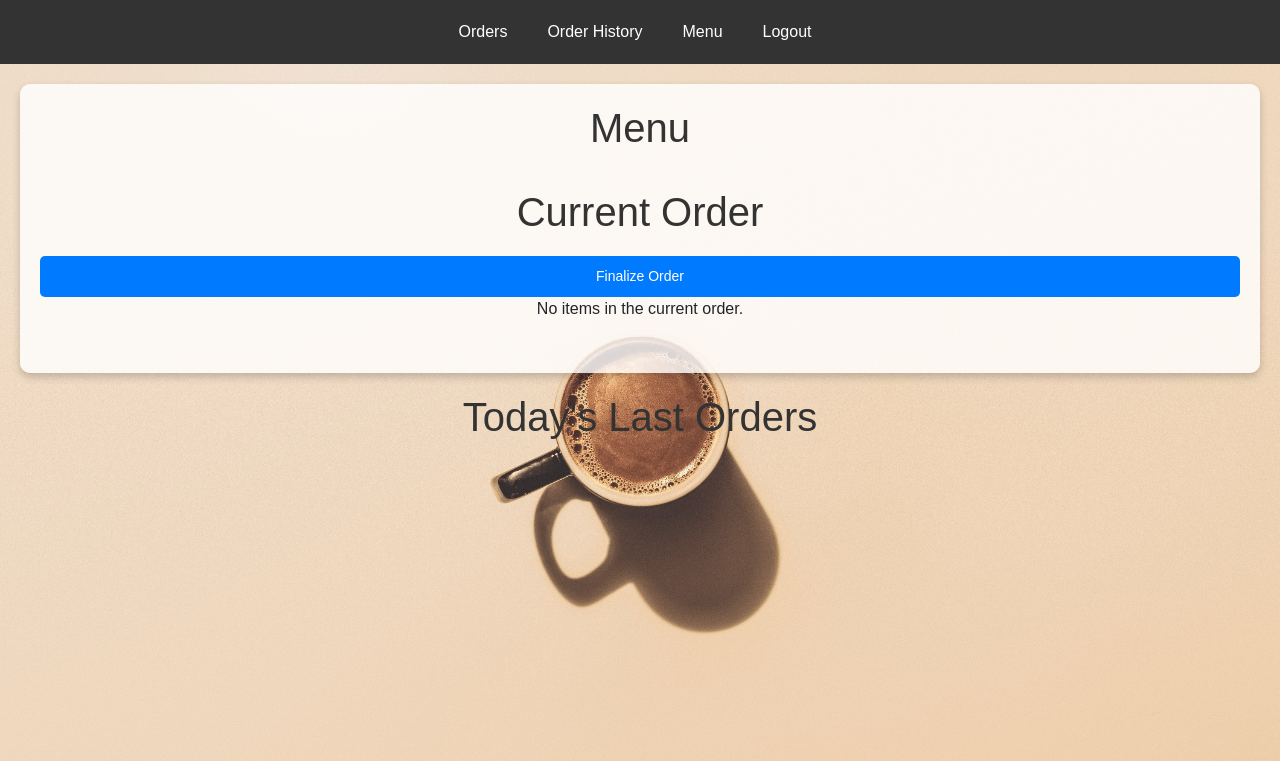
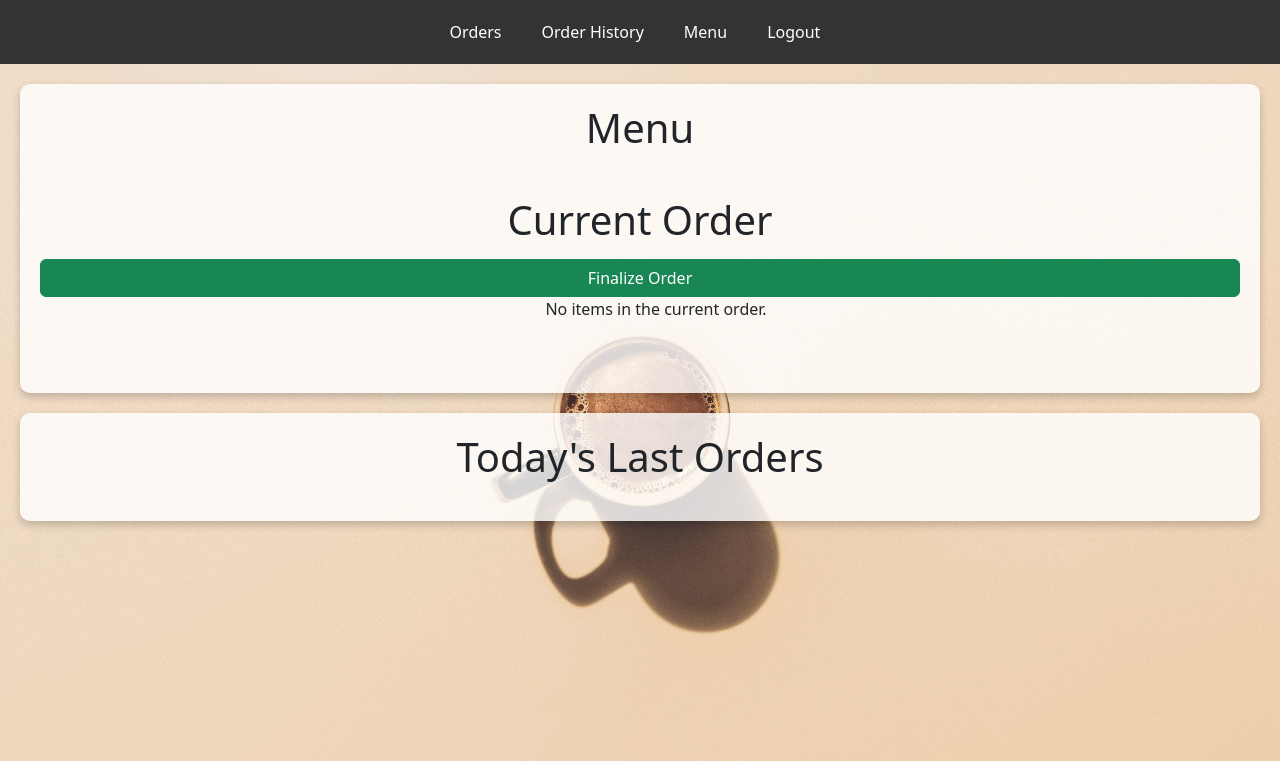
Before and after one commit to mohamed-622/Alx-Portfolio-JavaManager, a Flask app: page /orders in a window 1280 px wide. Shown: the top 761 px of the page. Run offline with Flask 3, Linux system fonts and the light colour scheme; the visitor is signed in with stand-in values (Sample User, id 1); data that the repository does not hold is empty.

Commit message:
styled enough

```diff
--- a/app/static/css/pages/order_history.css
+++ b/app/static/css/pages/order_history.css
@@ -9,7 +9,7 @@
 }
 
 /* Navbar Styling */
-.navbar {
+.nav-bar {
     display: flex;
     justify-content: center;
     /* Centers the navbar items horizontally */
@@ -19,7 +19,7 @@
     padding: 10px;
 }
 
-.navbar a {
+.nav-bar a {
     color: white;
     text-decoration: none;
     padding: 10px 15px;
@@ -28,7 +28,7 @@
     transition: background-color 0.3s;
 }
 
-.navbar a:hover {
+.nav-bar a:hover {
     background-color: #575757;
 }
 
--- a/app/static/css/pages/orders.css
+++ b/app/static/css/pages/orders.css
@@ -9,7 +9,7 @@
 }
 
 /* Navbar Styling */
-.navbar {
+.nav-bar {
     display: flex;
     justify-content: center;
     /* Centers the navbar items horizontally */
@@ -19,7 +19,7 @@
     padding: 10px;
 }
 
-.navbar a {
+.nav-bar a {
     color: white;
     text-decoration: none;
     padding: 10px 15px;
@@ -28,7 +28,7 @@
     transition: background-color 0.3s;
 }
 
-.navbar a:hover {
+.nav-bar a:hover {
     background-color: #575757;
 }
 
@@ -50,8 +50,12 @@
 
 /* Card Container Styling */
 .card-container {
-    margin-top: 20px;
-    margin-bottom: 20px;
+    margin: 20px;
+    padding: 20px;
+    background: rgba(255, 255, 255, 0.8);
+    border-radius: 10px;
+    box-shadow: 0 4px 8px rgba(0, 0, 0, 0.2);
+    padding-bottom: 20px;
 }
 .card-container h1 {
     width: 100%; /* Ensures h1 spans the full width */
@@ -61,9 +65,9 @@
 .card-container, .content ul {
     display: flex;
     flex-wrap: wrap;
-    gap: 20px;
+    gap: 10px;
     justify-content: center; /* Center items horizontally */
-    padding: 0;
+    padding-bottom: 20px;
     list-style: none; /* Remove default list styling */
 }
 
--- a/app/templates/order_history.html
+++ b/app/templates/order_history.html
@@ -13,7 +13,7 @@
 
 <body>
 
-    <div class="navbar">
+    <div class="nav-bar">
         <a href="{{ url_for('orders') }}">Orders</a>
         <a href="{{ url_for('order_history') }}">Order History</a>
         <a href="{{ url_for('menu_management') }}">Menu</a>
--- a/app/templates/orders.html
+++ b/app/templates/orders.html
@@ -2,11 +2,11 @@
 <html>
 <head>
     <title>Orders</title>
+    <link rel="stylesheet" href="{{ url_for('static', filename='css/pages/orders.css') }}">
     <link href="https://cdn.jsdelivr.net/npm/bootstrap@5.3.0-alpha1/dist/css/bootstrap.min.css" rel="stylesheet">
-    <link rel="stylesheet" href="{{ url_for('static', filename='css/pages/orders.css') }}">
 </head>
 <body>
-    <div class="navbar">
+    <div class="nav-bar">
         <a href="{{ url_for('orders') }}">Orders</a>
         <a href="{{ url_for('order_history') }}">Order History</a>
         <a href="{{ url_for('menu_management') }}">Menu</a>
```
